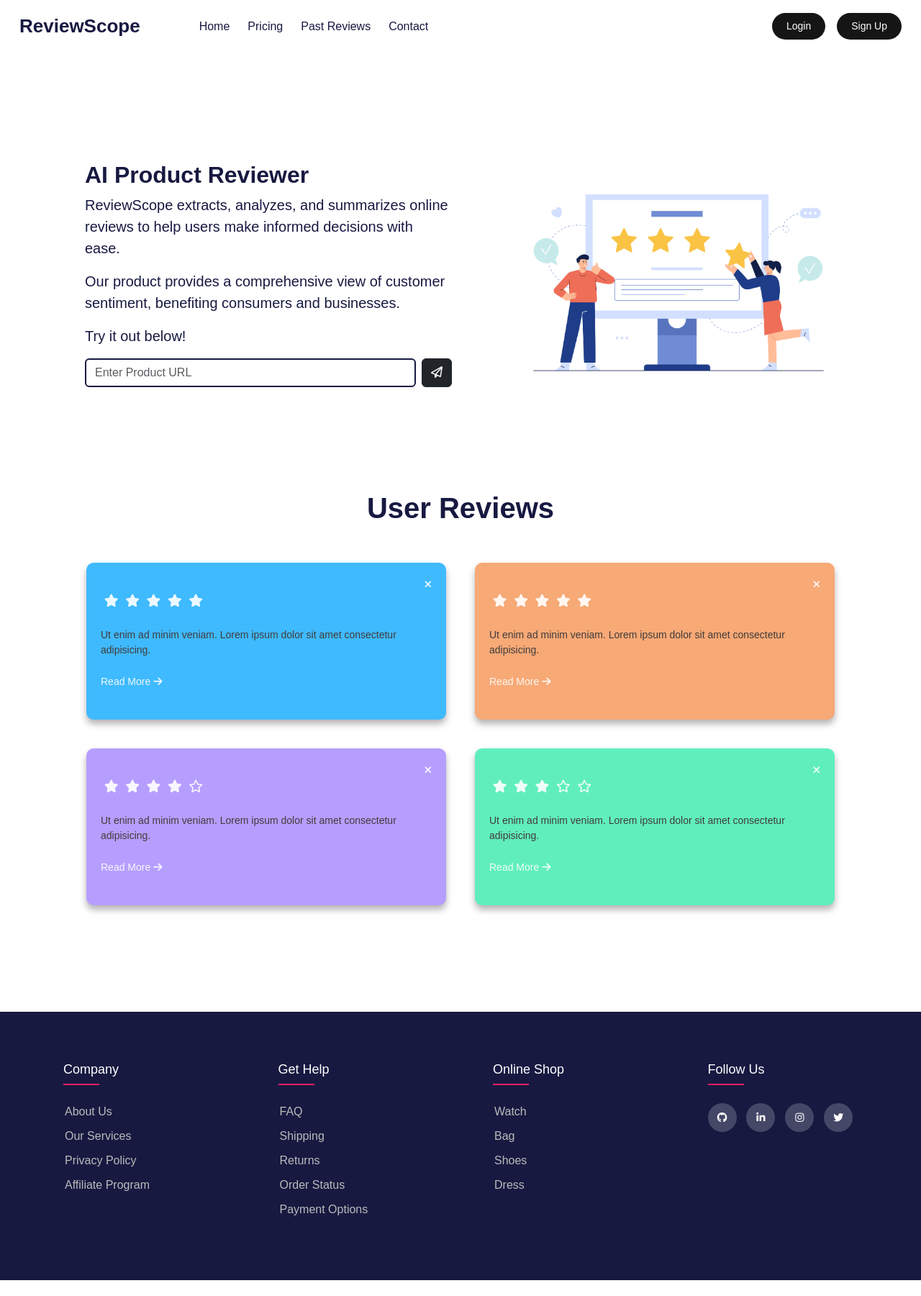
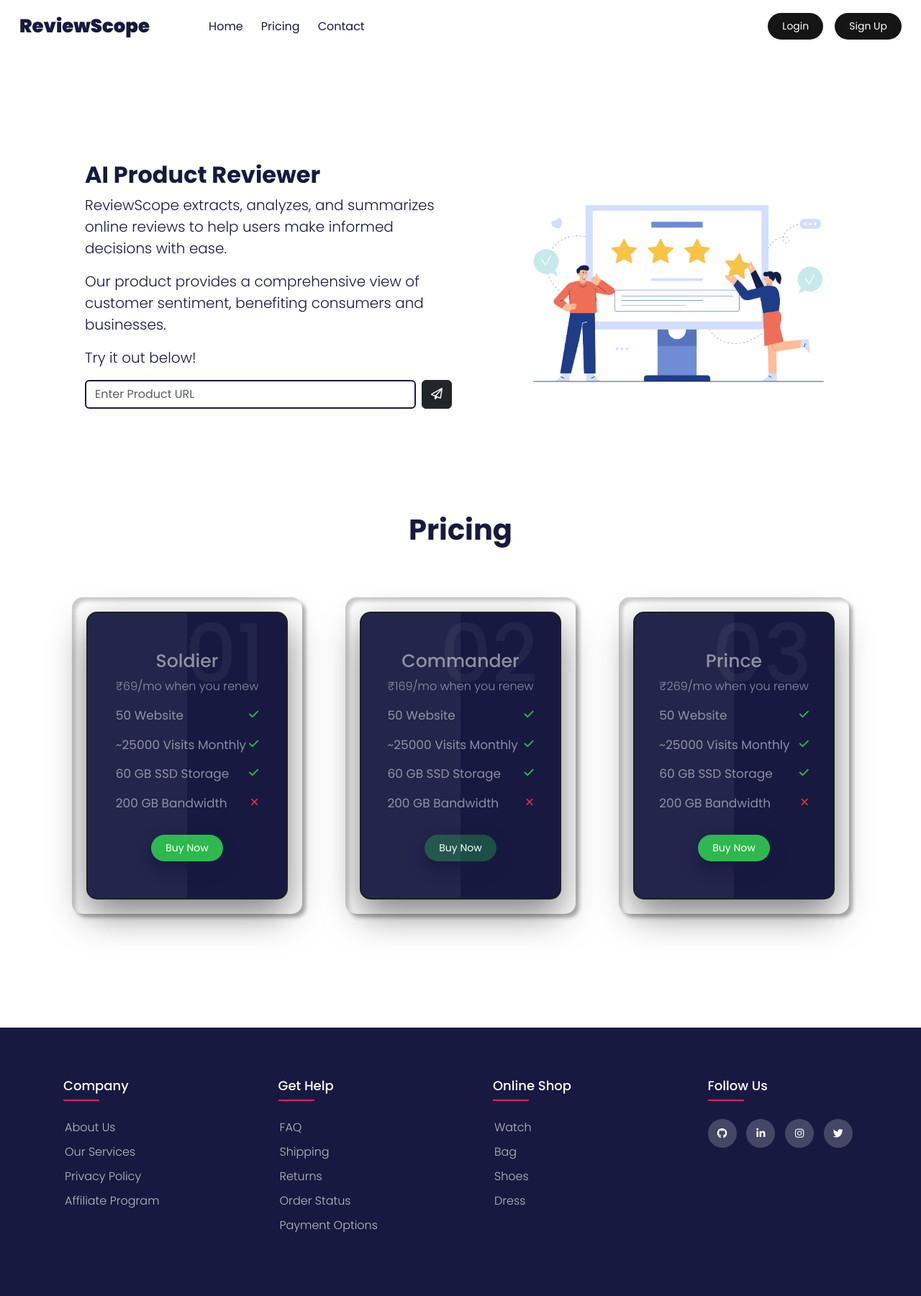
Before and after one commit to Hitstar53/AI-product-reviewer, a Django app: page / in a window 1280 px wide. Shown: the whole page at 72% size. Before the commit the page ends 1779 px from the top, so only its background shows below. Run offline with Django 4.2, Linux system fonts and the light colour scheme; parts of the project's set-up code (start-up, migrations or seed data) failed here and were passed over; some libraries are stand-ins or nearby versions.

Commit message:
Langing Page Updates & Auth
Co-authored-by: Udit786 <Udit786@users.noreply.github.com>
Signed-off-by: Hatim Sawai <hatimsawai76@gmail.com>

```diff
--- a/reviewscope/base/templates/base/home.html
+++ b/reviewscope/base/templates/base/home.html
@@ -94,80 +94,97 @@
     <div class="rect3"></div>
     <div class="rect4"></div>
     <div class="rect5"></div>
-    <!-- <p class="spinner-text">This may take a while!</p> -->
 </div>
 {% endif %}
 
-<!-- User Reviews section -->
-<section class="reviews pt-5">
+<!-- pricing section -->
+<section class="pricing">
+    <div class="heading pricing pt-5">
+        <h1 class="fw-bold">Pricing</h1>
+    </div>
     <div class="container">
-        <div class="heading">
-            <h1 class="fw-bold">User Reviews</h1>
+        <div class="card-price">
+            <div class="box">
+                <div class="content">
+                    <h2>01</h2>
+                    <h3>Soldier</h3>
+                    <ul class="features">
+                        <p>₹69/mo when you renew</p>
+                        <li>
+                            <span class="list-name">50 Website</span>
+                            <span class="icon check"><i class="fas fa-check"></i></span>
+                        </li>
+                        <li>
+                            <span class="list-name">~25000 Visits Monthly </span>
+                            <span class="icon check"><i class="fas fa-check"></i></span>
+                        </li>
+                        <li>
+                            <span class="list-name">60 GB SSD Storage</span>
+                            <span class="icon check"><i class="fas fa-check"></i></span>
+                        </li>
+                        <li>
+                            <span class="list-name">200 GB Bandwidth</span>
+                            <span class="icon cross"><i class="fas fa-times"></i></span>
+                        </li>
+                    </ul>
+                    <a href="#">Buy Now</a>
+                </div>
+            </div>
         </div>
-        <div class="cards">
-            <div class="review-card card1">
-                <div class="stars">
-                    <ul>
-                        <li><i class="fa-solid fa-star"></i></li>
-                        <li><i class="fa-solid fa-star"></i></li>
-                        <li><i class="fa-solid fa-star"></i></li>
-                        <li><i class="fa-solid fa-star"></i></li>
-                        <li><i class="fa-solid fa-star"></i></li>
+        <div class="card-price">
+            <div class="box">
+                <div class="content">
+                    <h2>02</h2>
+                    <h3>Commander</h3>
+                    <ul class="features">
+                        <p>₹169/mo when you renew</p>
+                        <li>
+                            <span class="list-name">50 Website</span>
+                            <span class="icon check"><i class="fas fa-check"></i></span>
+                        </li>
+                        <li>
+                            <span class="list-name">~25000 Visits Monthly </span>
+                            <span class="icon check"><i class="fas fa-check"></i></span>
+                        </li>
+                        <li>
+                            <span class="list-name">60 GB SSD Storage</span>
+                            <span class="icon check"><i class="fas fa-check"></i></span>
+                        </li>
+                        <li>
+                            <span class="list-name">200 GB Bandwidth</span>
+                            <span class="icon cross"><i class="fas fa-times"></i></span>
+                        </li>
                     </ul>
+                    <a class="middle-a" href="#">Buy Now</a>
                 </div>
-                <p class="close"><i class="fa-solid fa-xmark"></i></p>
-                <p class="desc">Ut enim ad minim veniam. Lorem ipsum dolor sit amet consectetur adipisicing.</p>
-                <p class="read-more">
-                    <a class="readMore" href="#">Read More <i class="fas fa-arrow-right"></i></a>
-                </p>
             </div>
-            <div class="review-card card2">
-                <div class="stars">
-                    <ul>
-                        <li><i class="fa-solid fa-star"></i></li>
-                        <li><i class="fa-solid fa-star"></i></li>
-                        <li><i class="fa-solid fa-star"></i></li>
-                        <li><i class="fa-solid fa-star"></i></li>
-                        <li><i class="fa-solid fa-star"></i></li>
+        </div>
+        <div class="card-price">
+            <div class="box">
+                <div class="content">
+                    <h2>03</h2>
+                    <h3>Prince</h3>
+                    <ul class="features">
+                        <p>₹269/mo when you renew</p>
+                        <li>
+                            <span class="list-name">50 Website</span>
+                            <span class="icon check"><i class="fas fa-check"></i></span>
+                        </li>
+                        <li>
+                            <span class="list-name">~25000 Visits Monthly </span>
+                            <span class="icon check"><i class="fas fa-check"></i></span>
+                        </li>
+                        <li>
+                            <span class="list-name">60 GB SSD Storage</span>
+                            <span class="icon check"><i class="fas fa-check"></i></span>
+                        </li>
+                        <li>
+                            <span class="list-name">200 GB Bandwidth</span>
+                            <span class="icon cross"><i class="fas fa-times"></i></span>
+                        </li>
                     </ul>
+                    <a href="#">Buy Now</a>
                 </div>
-                <p class="close"><i class="fa-solid fa-xmark"></i></p>
-                <p class="desc">Ut enim ad minim veniam. Lorem ipsum dolor sit amet consectetur adipisicing.</p>
-                <p class="read-more">
-                    <a class="readMore" href="#">Read More <i class="fas fa-arrow-right"></i></a>
-                </p>
-            </div>
-            <div class="review-card card3">
-                <div class="stars">
-                    <ul>
-                        <li><i class="fa-solid fa-star"></i></li>
-                        <li><i class="fa-solid fa-star"></i></li>
-                        <li><i class="fa-solid fa-star"></i></li>
-                        <li><i class="fa-solid fa-star"></i></li>
-                        <li><i class="fa-regular fa-star"></i></li>
-                    </ul>
-                </div>
-                <p class="close"><i class="fa-solid fa-xmark"></i></p>
-                <p class="desc">Ut enim ad minim veniam. Lorem ipsum dolor sit amet consectetur adipisicing.</p>
-                <p class="read-more">
-                    <a class="readMore" href="#">Read More <i class="fas fa-arrow-right"></i></a>
-                </p>
-            </div>
-            <div class="review-card card4">
-                <div class="stars">
-                    <ul>
-                        <li><i class="fa-solid fa-star"></i></li>
-                        <li><i class="fa-solid fa-star"></i></li>
-                        <li><i class="fa-solid fa-star"></i></li>
-                        <li><i class="fa-regular fa-star"></i></li>
-                        <li><i class="fa-regular fa-star"></i></li>
-                    </ul>
-                </div>
-                <p class="close"><i class="fa-solid fa-xmark"></i></p>
-                <p class="desc">Ut enim ad minim veniam. Lorem ipsum dolor sit amet consectetur adipisicing.</p>
-                <p class="read-more">
-                    <a class="readMore" href="#">Read More <i class="fas fa-arrow-right"></i></a>
-                </p>
             </div>
         </div>
     </div>
--- a/reviewscope/base/views.py
+++ b/reviewscope/base/views.py
@@ -38,6 +38,7 @@ def api_call(link):
     for i in range(len(result[0])):
         ratings.append(result[0][i]['rating'])
     return reviews,ratings,p_name
+
 def clean(text):
     text = cleantext.clean(text, to_ascii=True, lower=True, no_line_breaks=True, no_urls=True, no_emails=True,no_emoji=True, no_phone_numbers=True, no_numbers=False, no_digits=False, no_currency_symbols=True, no_punct=False, replace_with_url="", replace_with_email="", replace_with_phone_number="", replace_with_number="", replace_with_digit="0", replace_with_currency_symbol="")
     return text
@@ -55,10 +56,15 @@ def home(request):
         if 'amazon' in url:
             reviews,ratings,p_name = api_call(url)
             rev_len = len(reviews)
-
         else:
             response = requests.get(url)
             soup = BeautifulSoup(response.content, 'html.parser')
+            # get the product name from div with class _2s4DIt _1CDdy2
+            try:
+                p_name = soup.find('div', {'class': '_2s4DIt _1CDdy2'}).get_text()
+                print(p_name)
+            except:
+                pass
             # Find the div that contains the reviews
             try:
                 for i in range(1, 4):
--- a/reviewscope/register/templates/authenticate/login.html
+++ b/reviewscope/register/templates/authenticate/login.html
@@ -19,11 +19,11 @@
                 {% csrf_token %}
                 <div class="data">
                     <label>Email</label>
-                    <input type="text" required />
+                    <input type="text" name="email" required />
                 </div>
                 <div class="data">
                     <label>Password</label>
-                    <input type="password" required />
+                    <input type="password" name="password" required />
                 </div>
                 <div class="forgot-pass">
                     <a href="{% url 'forgot' %}">Forgot Password?</a>
--- a/reviewscope/register/views.py
+++ b/reviewscope/register/views.py
@@ -11,7 +11,7 @@ def login_user(request):
         user = authenticate(request, username=email, password=password)
         if user is not None:
             login(request, user)
-            return redirect('home')
+            return redirect('/')
         else:
             messages.info(request, 'Username OR password is incorrect')
             return render(request, 'authenticate/login.html')
@@ -31,7 +31,8 @@ def register_user(request):
             else:
                 user = User.objects.create_user(username=email, password=password)
                 user.save()
-                return redirect('home')
+                login(request, user)
+                return redirect('/')
         else:
             messages.info(request, 'Password not matching')
             return render(request, 'authenticate/register.html')
--- a/reviewscope/static/css/home.css
+++ b/reviewscope/static/css/home.css
@@ -1,3 +1,5 @@
+@import url('https://fonts.googleapis.com/css?family=Poppins:300,400,500,600,700,800,900&display=swap');
+
 #learn {
     margin-top: 8rem;
 }
@@ -200,3 +202,141 @@
         transform: scaleY(1.0);
     }
 }
+
+/*Pricing Cards*/
+
+.pricing .container {
+    display: flex;
+    justify-content: center;
+    align-items: center;
+    flex-wrap: wrap;
+    max-width: 1600px;
+    margin: 40px 0;
+}
+
+.pricing .container .card-price {
+    position: relative;
+    min-width: 320px;
+    height: 440px;
+    box-shadow: inset 5px 5px 5px rgba(0, 0, 0, 0.2),
+        inset -5px -5px 15px rgba(255, 255, 255, 0.1),
+        5px 5px 5px rgba(0, 0, 0, 0.3),
+        -5px -5px 15px rgba(255, 255, 255, 0.1);
+    border-radius: 15px;
+    margin: 30px;
+}
+
+.pricing .container .card-price .box {
+    position: absolute;
+    top: 20px;
+    left: 20px;
+    right: 20px;
+    bottom: 20px;
+    display: flex;
+    justify-content: center;
+    align-items: center;
+    background: #171941;
+    border: 2px solid #1e1f23;
+    border-radius: 15px;
+    box-shadow: 0 20px 50px rgba(0, 0, 0, 0.5);
+    transition: 0.5s;
+    overflow: hidden;
+}
+
+.pricing .container .card-price .box:before {
+    content: '';
+    position: absolute;
+    top: 0;
+    left: 0;
+    width: 50%;
+    height: 100%;
+    background: rgba(255, 255, 255, 0.05);
+    pointer-events: none;
+}
+
+.pricing .container .card-price .box:hover {
+    transform: translateY(-50px);
+    box-shadow: 0 40px 70px #171941;
+}
+
+.pricing .container .card-price .box .content {
+    padding: 20px;
+    text-align: center;
+}
+
+.pricing .container .card-price .box .content h2 {
+    position: absolute;
+    top: -10px;
+    right: 30px;
+    font-size: 8em;
+    color: rgba(255, 255, 255, 0.05);
+}
+
+.pricing .container .card-price .box .content h3 {
+    font-size: 1.8em;
+    color: rgba(255, 255, 255, 0.5);
+    z-index: 1;
+    transition: 0.5s;
+}
+
+.pricing .container .card-price .box .content p {
+    font-size: 16px;
+    font-weight: 300;
+    color: rgba(255, 255, 255, 0.5);
+    z-index: 1;
+    transition: 0.5s;
+}
+
+.pricing .container .card-price:hover .box .content h3,
+.pricing .container .card-price:hover .box .content p,
+.features li .list-name:hover {
+    color: rgba(255, 255, 255, 1);
+}
+
+.pricing .container .card-price .box .content a {
+    position: relative;
+    display: inline-block;
+    padding: 8px 20px;
+    background: #2db94d;
+    margin-top: 15px;
+    text-decoration: none;
+    border-radius: 20px;
+    font-weight: 400;
+    color: #fff;
+    box-shadow: 0 10px 20px #171941;
+}
+
+.pricing .container .card-price .box .content .middle-a {
+    background: #2db94e56;
+}
+
+.features {
+    padding-left: 0;
+}
+
+.features li {
+    margin-bottom: 15px;
+    list-style: none;
+    display: flex;
+    justify-content: space-between;
+}
+
+.features li .list-name {
+    color: rgba(255, 255, 255, 0.5);
+    font-size: 17px;
+    font-weight: 400;
+}
+
+.features li .icon {
+    font-size: 15px;
+}
+
+.features li .icon.check {
+    color: #2db94d;
+}
+
+.features li .icon.cross {
+    color: #cd3241;
+}
+
+/*Pricing Cards End */
--- a/reviewscope/templates/base.html
+++ b/reviewscope/templates/base.html
@@ -25,15 +25,21 @@
                 <li>
                     <a href="#" class="nav-link">Pricing</a>
                 </li>
+                {% if user.is_authenticated %}
                 <li>
                     <a href="#" class="nav-link">Past Reviews</a>
                 </li>
+                {% endif %}
                 <li>
                     <a href="#" class="nav-link">Contact</a>
                 </li>
             </ul>
+            {% if user.is_authenticated %}
+            <a href="{% url 'logout' %}" class="button">Logout</a>
+            {% else %}
             <a href="{% url 'login' %}" class="button">Login</a>
             <a href="{% url 'register' %}" class="button2">Sign Up</a>
+            {% endif %}
         </nav>
     </header>
 
```
Also changed, not shown: reviewscope/base/templates/base/pastreviews.html (added, +74 -0 lines).
